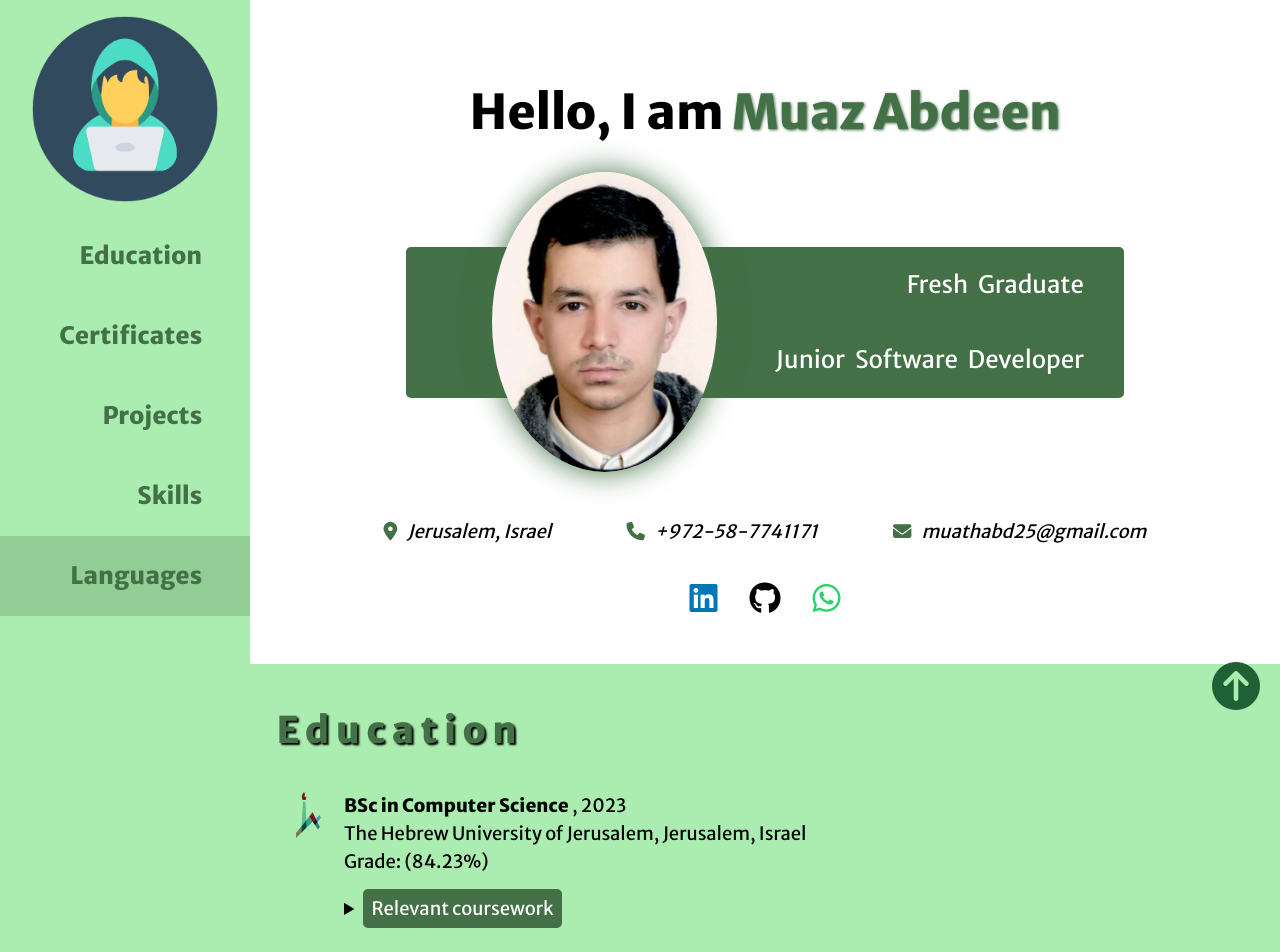
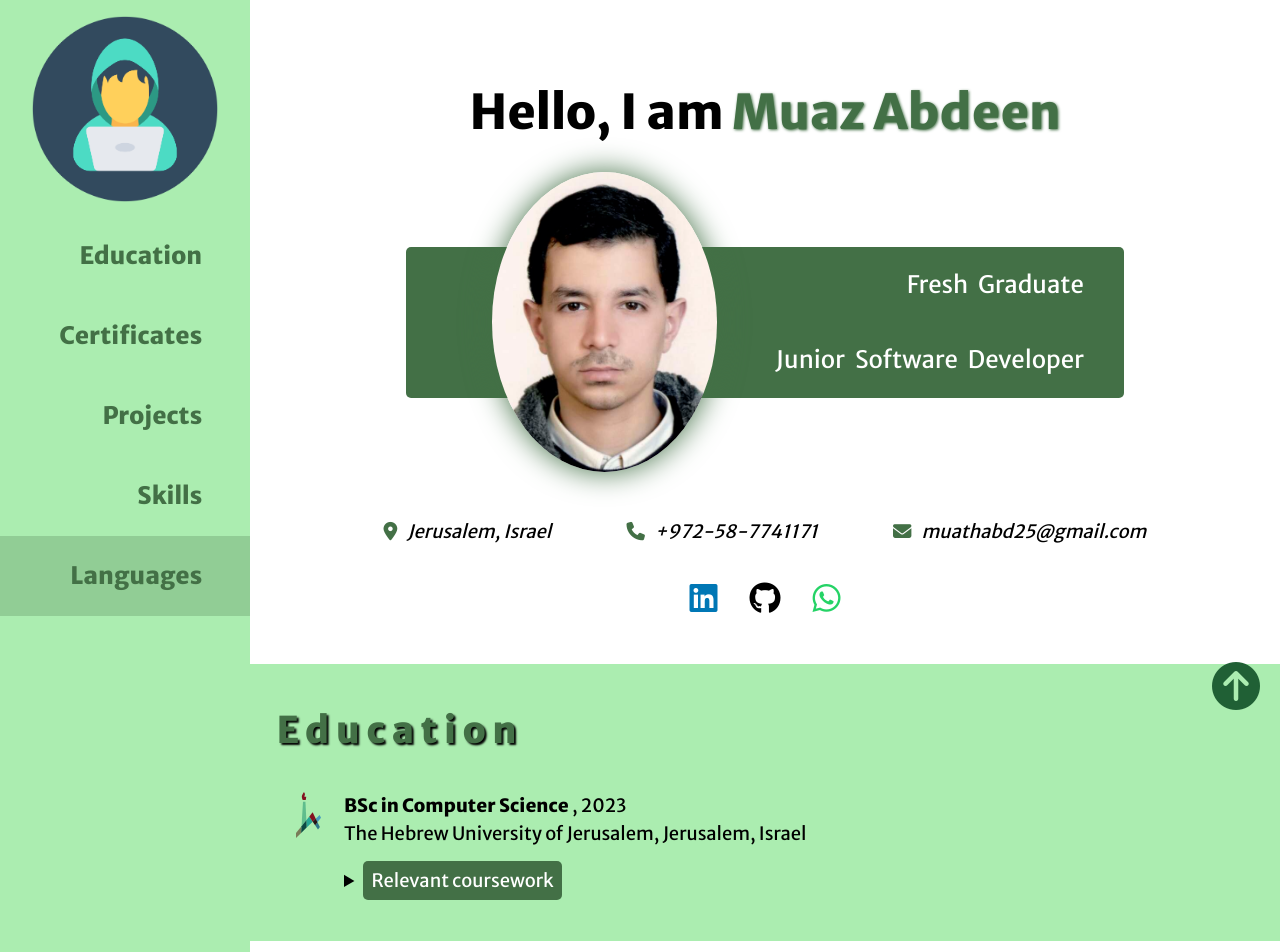
Before and after one commit to MuazAbdin/MuazAbdin.github.io, a plain HTML site: page index.html in a window 1280 px wide. Shown: the top 952 px of the page. Drawn offline with nearby package versions, Linux system fonts and the light colour scheme.

Commit message:
remove grade

```diff
--- a/index.html
+++ b/index.html
@@ -102,7 +102,7 @@
 						<div class="edu-details__body">
 							<b>BSc in Computer Science</b> , 2023 <br />
 							The Hebrew University of Jerusalem, Jerusalem, Israel <br />
-							Grade: (84.23%)
+							<!-- Grade: (84.23%) -->
 							<details>
 								<summary><span>Relevant coursework</span></summary>
 								<div class="d-grid card-deck card-deck-green">
```
